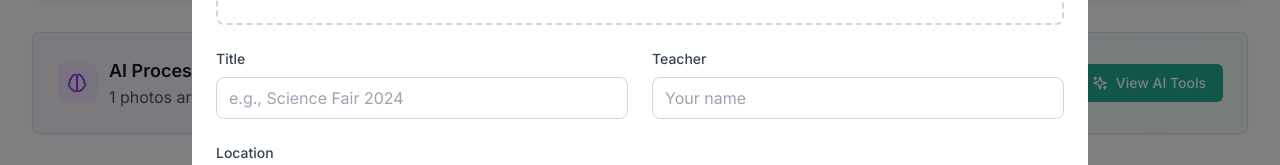
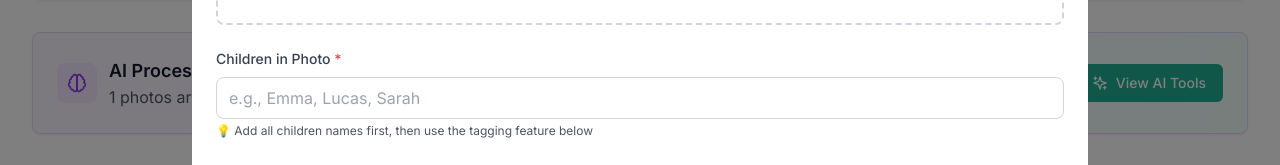
Before and after one commit to CognitiveFire/kindrid, a React (Vite) app: page /dashboard in a window 1280 px wide. Both pictures are taken after a click on the button "Upload Photos". Shown: the part 279-444 px from the top of the page. Built offline with nearby package versions, Linux system fonts and the light colour scheme.

Commit message:
Fix missing children names input field - Add children names input above image preview section - Update warning message to say 'above' instead of 'below' - Restore proper workflow: names → tagging → upload - Fix logical flow for photo upload process

```diff
--- a/src/components/PhotoUpload.jsx
+++ b/src/components/PhotoUpload.jsx
@@ -221,11 +221,49 @@ const PhotoUpload = ({ onClose }) => {
               )}
             </div>
 
+            {/* Children Names Input - Required for Tagging */}
+            <div>
+              <label className="block text-sm font-medium text-gray-700 mb-2">
+                Children in Photo <span className="text-red-500">*</span>
+              </label>
+              <input
+                type="text"
+                name="children"
+                value={formData.children}
+                onChange={handleInputChange}
+                className="w-full px-3 py-2 border border-gray-300 rounded-lg focus:ring-2 focus:ring-kindrid-500 focus:border-transparent"
+                placeholder="e.g., Emma, Lucas, Sarah"
+                required
+              />
+              {childrenNames.length > 0 && (
+                <div className="mt-2 flex flex-wrap gap-2">
+                  {childrenNames.map((name, index) => (
+                    <span
+                      key={index}
+                      className="inline-flex items-center px-2 py-1 rounded-full text-xs bg-kindrid-100 text-kindrid-800"
+                    >
+                      {name}
+                      <button
+                        type="button"
+                        onClick={() => removeChildName(index)}
+                        className="ml-2 text-kindrid-600 hover:text-kindrid-800"
+                      >
+                        <X className="w-3 h-3" />
+                      </button>
+                    </span>
+                  ))}
+                </div>
+              )}
+              <p className="text-xs text-gray-600 mt-1">
+                💡 Add all children names first, then use the tagging feature below
+              </p>
+            </div>
+
             {/* Image Preview and Tagging */}
             {imagePreview && (
               <div className="space-y-4">
                 <div className="flex items-center justify-between">
-                  <h3 className="text-lg font-medium text-gray-900">Image Preview</h3>
+                  <h3 className="text-lg font-medium text-gray-900">Image Preview & Tagging</h3>
                   {childrenNames.length > 0 ? (
                     <button
                       type="button"
@@ -240,7 +278,7 @@ const PhotoUpload = ({ onClose }) => {
                     </button>
                   ) : (
                     <div className="text-sm text-amber-600 bg-amber-50 px-3 py-2 rounded-lg">
-                      ⚠️ Add children names below to enable tagging
+                      ⚠️ Add children names above to enable tagging
                     </div>
                   )}
                 </div>
```
Also changed, not shown: IMG_3509.jpg (added).
